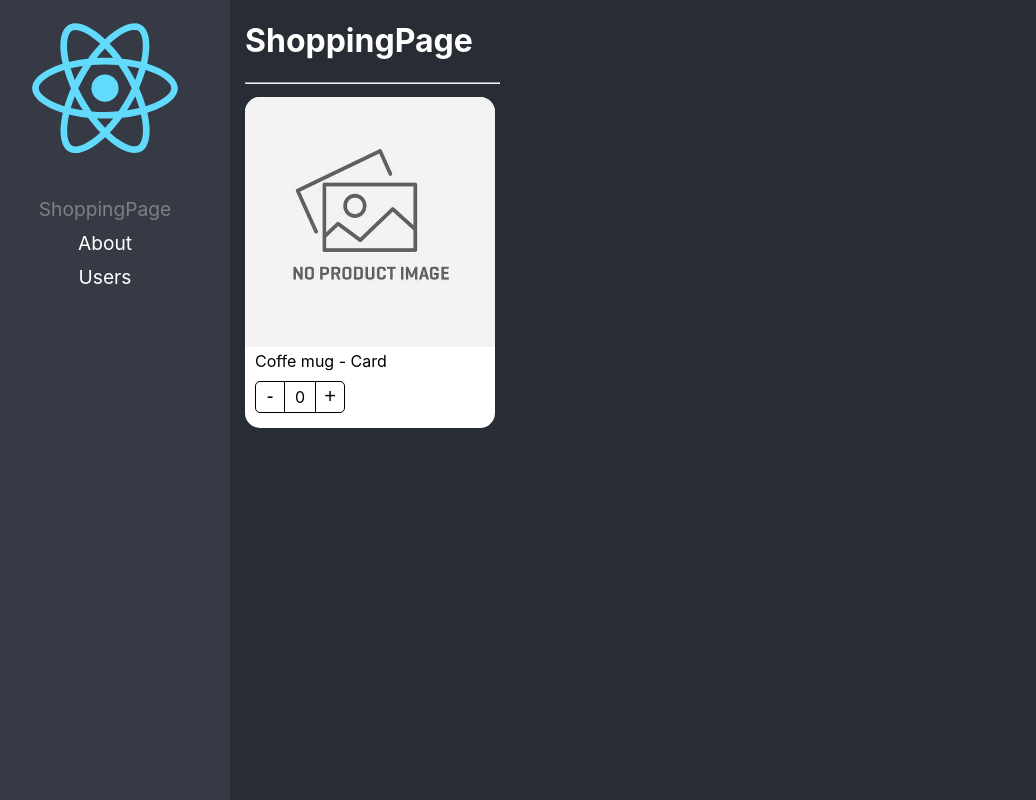
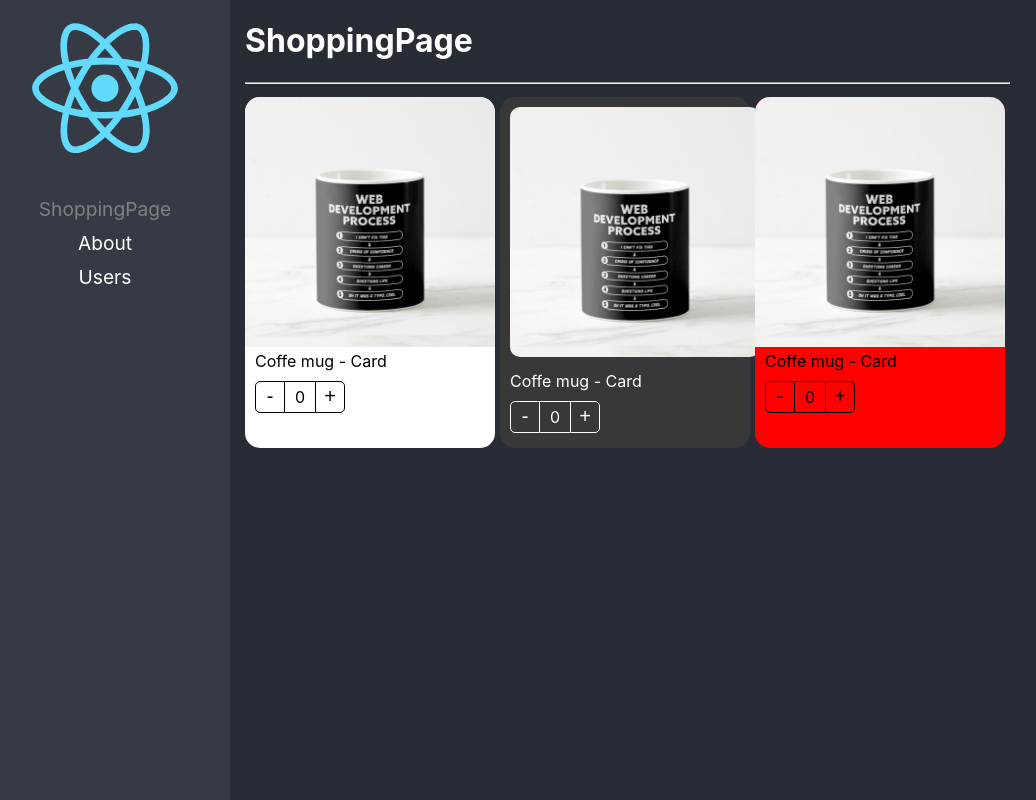
Before and after one commit to mmoracascante/react-app, a React (Create React App) app: page / in a window 1280 px wide. Shown: the whole page, without its empty margins (20-1056 px from the left). Built offline with nearby package versions, Linux system fonts and the light colour scheme.

Commit message:
Component Extend Styles

```diff
--- a/src/02-components-patterns/components/ProductButtons.tsx
+++ b/src/02-components-patterns/components/ProductButtons.tsx
@@ -1,13 +1,22 @@
-import { useContext } from "react"
+import { CSSProperties, useContext } from "react"
 import { ProductContext } from "./ProductCard"
 import styles from '../styles/styles.module.css'
 
-export const ProductButtons = () => {
+
+
+export interface Props {
+    className?: string
+    style?: CSSProperties
+}
+
+export const ProductButtons = ({ className, style }: Props) => {
 
     const { handleAddCounter, handleMinusCounter, counter } = useContext(ProductContext)
 
     return (
-        <div className={styles.buttonsContainer}>
+        <div
+            style={style}
+            className={`${styles.buttonsContainer} ${className}`}>
             <button
                 onClick={handleMinusCounter}
                 className={styles.buttonMinus}>-</button>
--- a/src/02-components-patterns/components/ProductCard.tsx
+++ b/src/02-components-patterns/components/ProductCard.tsx
@@ -1,8 +1,8 @@
 import styles from '../styles/styles.module.css'
 
-import { createContext } from 'react'
+import { CSSProperties, ReactElement, createContext } from 'react'
 import { useProduct } from '../hooks/useProduct'
-import { ProductContextProps, ProductCardProps } from '../interfaces/interfaces'
+import { ProductContextProps, Product } from '../interfaces/interfaces'
 import { ProductTitle } from './ProductTitle'
 import { ProductImage } from './ProductImage'
 import { ProductButtons } from './ProductButtons'
@@ -15,10 +15,17 @@
 
 const { Provider } = ProductContext
 
+export interface Props {
+    product: Product
+    children?: ReactElement | ReactElement[]
+    className?: string
+    style?: CSSProperties
+}
 
 
 
-export const ProductCard = ({ product, children }: ProductCardProps) => {
+
+export const ProductCard = ({ product, children, className, style }: Props) => {
 
 
     const { handleAddCounter, handleMinusCounter, counter } = useProduct()
@@ -32,7 +39,10 @@
             counter,
             product,
         }}>
-            <div className={styles.productCard}>
+            <div
+                style={style}
+                className={`${styles.productCard} ${className}`}
+            >
                 {children}
             </div>
         </Provider>
--- a/src/02-components-patterns/components/ProductImage.tsx
+++ b/src/02-components-patterns/components/ProductImage.tsx
@@ -1,10 +1,17 @@
-import { useContext } from "react"
+import { CSSProperties, useContext } from "react"
 import { ProductContext } from "./ProductCard"
 
 import styles from '../styles/styles.module.css'
 import NoImage from '../assets/no-image.jpg'
 
-export const ProductImage = ({ img = '' }) => {
+
+export interface Props {
+    img?: string,
+    className?: string
+    style?: CSSProperties
+}
+
+export const ProductImage = ({ img = '', className, style }: Props) => {
 
     const { product } = useContext(ProductContext)
     let imgToShow: string
@@ -19,7 +26,12 @@
 
 
     return (
-        <img className={styles.productImg} src={imgToShow} alt="Product" />
+        <img
+            style={style}
+            className={`${styles.productImg} ${className}`}
+            src={imgToShow}
+            alt="Product"
+        />
 
     )
 }
--- a/src/02-components-patterns/components/ProductTitle.tsx
+++ b/src/02-components-patterns/components/ProductTitle.tsx
@@ -1,13 +1,21 @@
-import { useContext } from "react"
+import { CSSProperties, useContext } from "react"
 import { ProductContext } from "./ProductCard"
 import styles from '../styles/styles.module.css'
 
-export const ProductTitle = ({ title }: { title?: string }) => {
+export interface Props {
+    title?: string
+    className?: string
+    style?: CSSProperties
+}
+
+export const ProductTitle = ({ title, className, style }: Props) => {
 
 
     const { product } = useContext(ProductContext)
     return (
-        <span className={styles.productDescription}>{title ? title : product.title}</span>
+        <span
+            style={style}
+            className={`${styles.productDescription} ${className}`}>{title ? title : product.title}</span>
 
     )
 }
--- a/src/02-components-patterns/pages/ShoppingPage.tsx
+++ b/src/02-components-patterns/pages/ShoppingPage.tsx
@@ -1,10 +1,11 @@
 import { ProductButtons, ProductCard, ProductImage, ProductTitle } from "../components"
-
+import '../styles/custom-styles.css'
 
 
 const product = {
     id: '1',
-    title: 'Coffe mug - Card'
+    title: 'Coffe mug - Card',
+    img: './coffee-mug.png'
 }
 
 
@@ -28,6 +29,26 @@
 
                 </ProductCard>
 
+                <ProductCard
+                    className='bg-dark text-white'
+                    product={product}
+                >
+                    <ProductImage className='custom-image' />
+                    <ProductTitle />
+                    <ProductButtons className='custom-buttons' />
+                </ProductCard>
+
+                <ProductCard
+                    product={product}
+                    style={{
+                        background: 'red'
+                    }}
+                >
+                    <ProductImage />
+                    <ProductTitle />
+                    <ProductButtons />
+                </ProductCard>
+
             </div>
         </div>
     )
--- /dev/null
+++ b/src/02-components-patterns/styles/custom-styles.css
@@ -0,0 +1,19 @@
+.bg-dark {
+    background-color: rgb(56, 56, 56);
+}
+
+.text-white {
+    color: white;
+}
+
+.custom-image {
+    padding: 10px;
+    border-radius: 20px;
+    width: calc(100% -20px);
+}
+
+.custom-buttons button,
+.custom-buttons div {
+    color: white;
+    border-color: white;
+}
```
Also changed, not shown: src/02-components-patterns/interfaces/interfaces.ts (+8 -8 lines).
